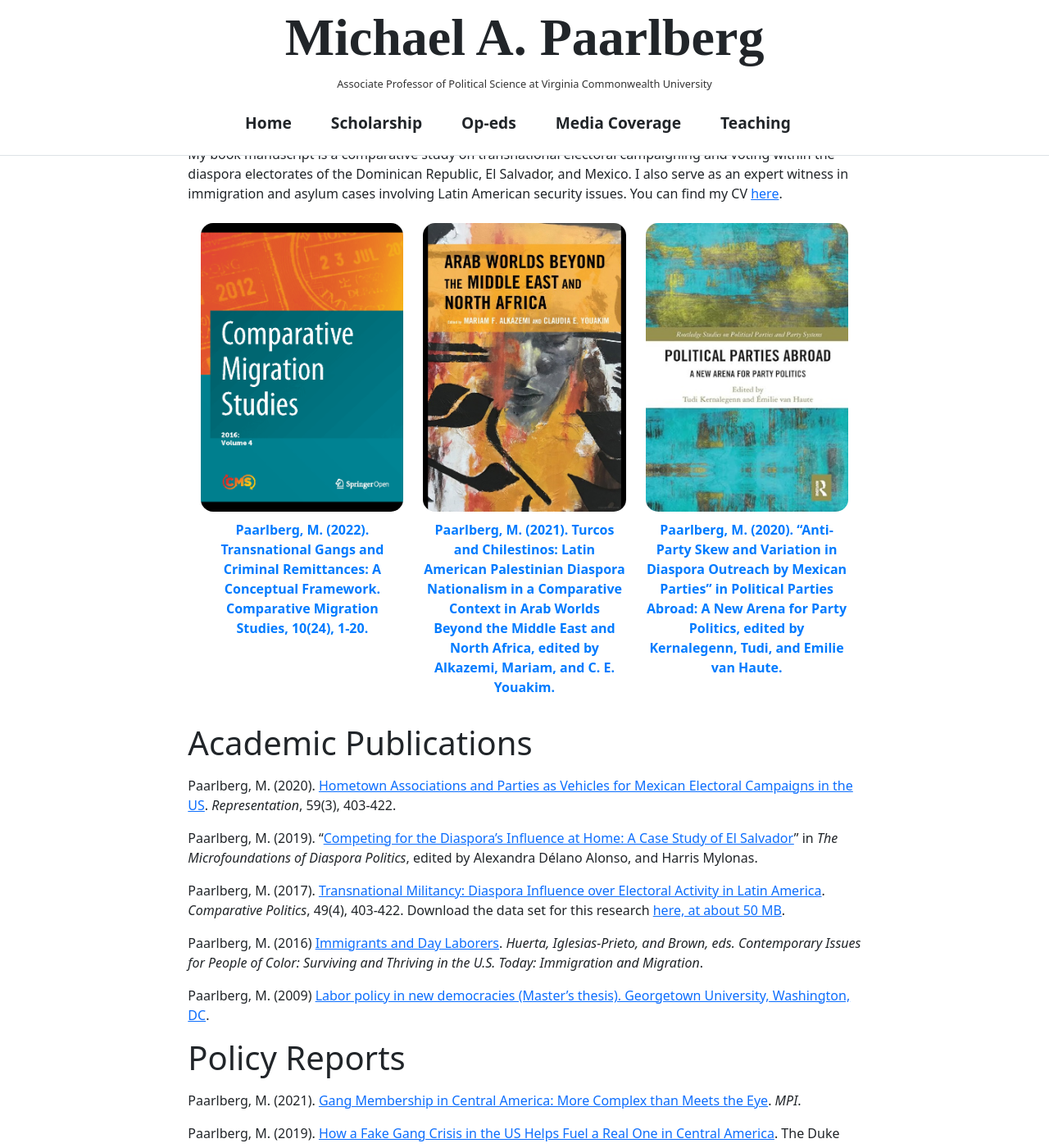
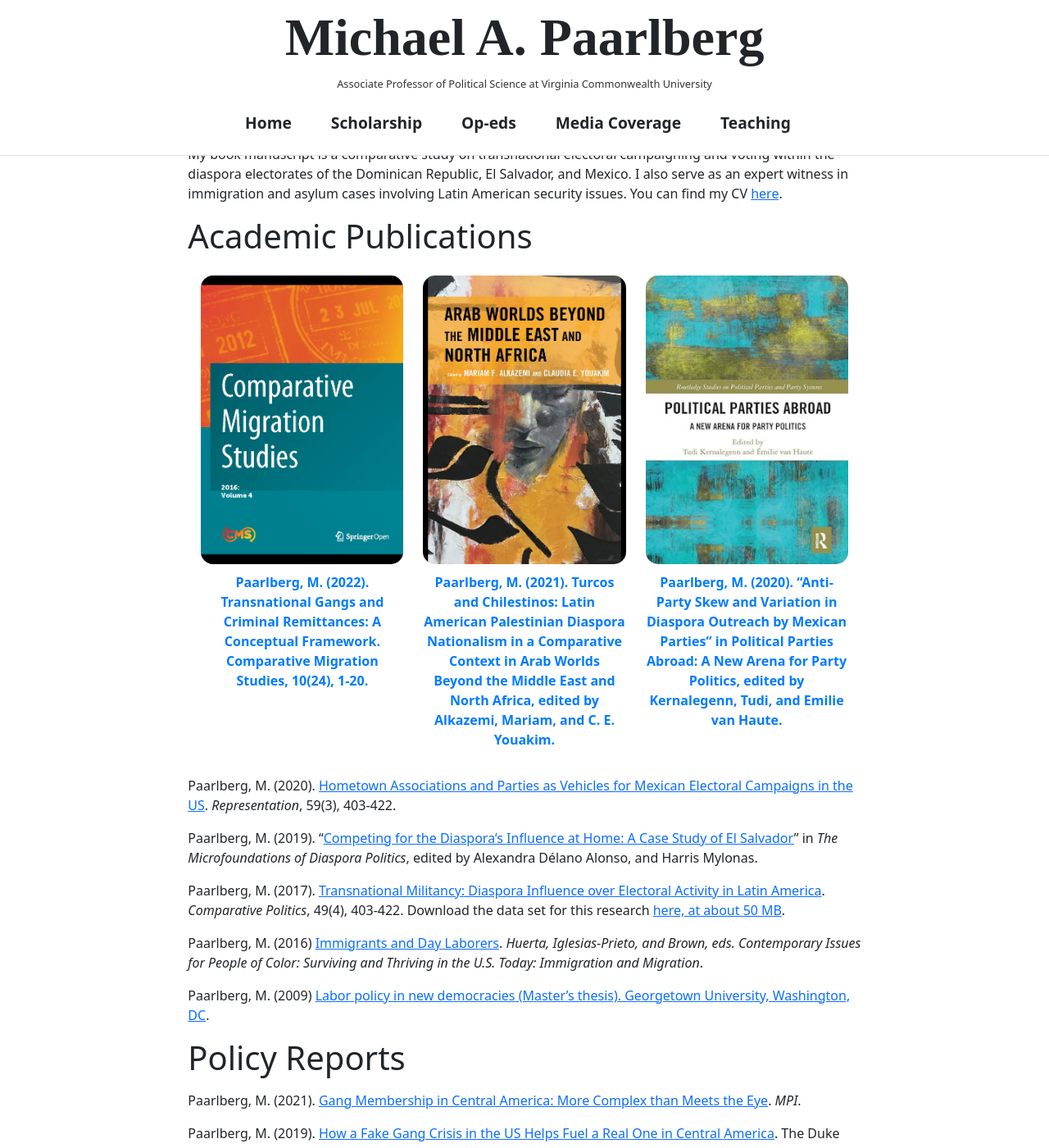
Before and after one commit to RelevantResearch/michael-paarlberg, a Jekyll site: the page built from _pages/home.md, in a window 1280 px wide and 1400 px high, scrolled down 741 px. Shown: the whole window at 82% size. Built offline with Jekyll 4.4.1, drawn with Linux system fonts in a browser that asks for light colours.

```diff
--- a/_includes/scholarship.md
+++ b/_includes/scholarship.md
@@ -1,8 +1,8 @@
 I am a scholar of the politics of migration and security, with a focus on Latin America. My research falls broadly in two categories: transnational political engagement by diaspora communities, and transnational crime. My scholarship has been published in the journals _Comparative Politics_, _Comparative Migration Studies_, _Journal of Ethnic and Migration Studies_, _Urban Affairs Review_, _Representation_ and in a number of edited volumes. My book manuscript is a comparative study on transnational electoral campaigning and voting within the diaspora electorates of the Dominican Republic, El Salvador, and Mexico. I also serve as an expert witness in immigration and asylum cases involving Latin American security issues. You can find my CV <a href="/cv">here</a>.
 
+# Academic Publications
+
 {% include section-publications.html %}
-
-# Academic Publications
 
 <!-- Included above. Paarlberg, M. (2022). [Transnational Gangs and Criminal Remittances: A Conceptual Framework](https://comparativemigrationstudies.springeropen.com/articles/10.1186/s40878-022-00297-x). _Comparative Migration Studies_, 10(24), 1-20. ([PDF available here](https://link.springer.com/content/pdf/10.1186/s40878-022-00297-x.pdf)). -->
 
```
